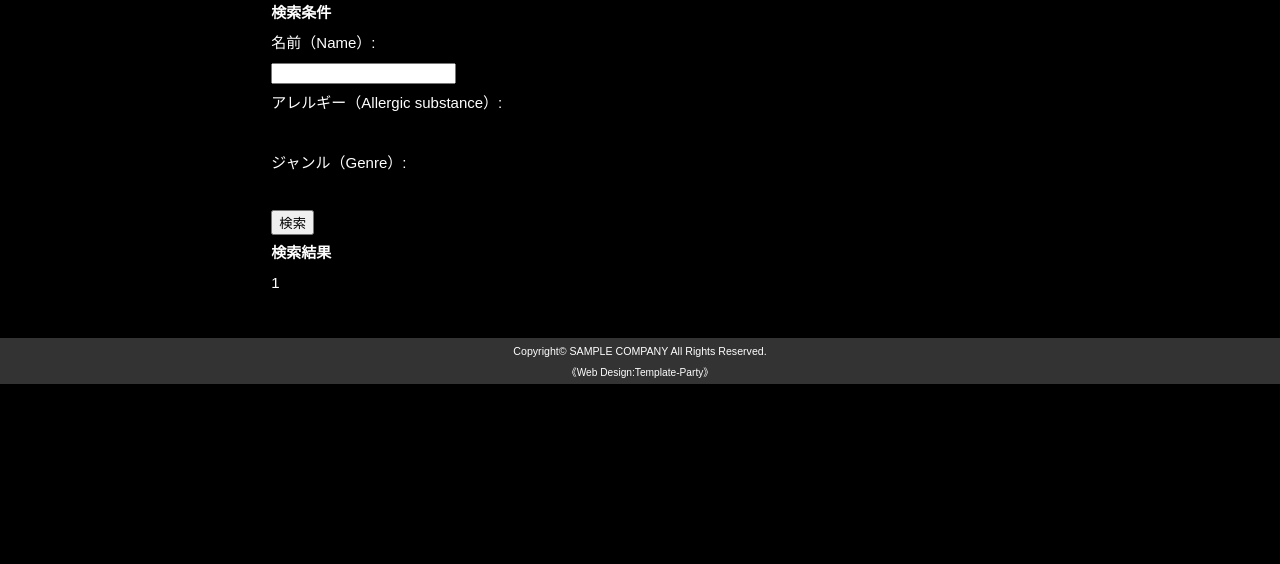
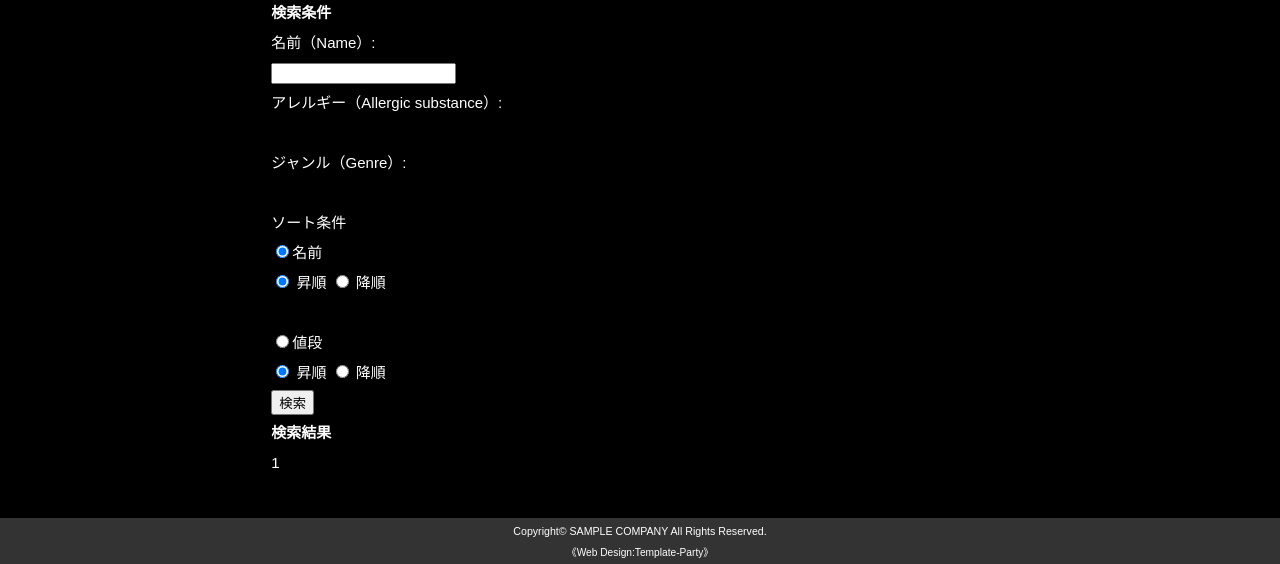
Before and after one commit to aiyama1467/LunchProject, a Django app: page /list/ in a window 1280 px wide. Shown: the part 301-865 px from the top of the page. Before the commit the page ends 685 px from the top, so only its background shows below. Run offline with Django 3.2, Linux system fonts and the light colour scheme; data that the repository does not hold is empty.

Commit message:
メニューをソートできるようにした

```diff
--- a/menu_proposal/views/Menu_CRUD.py
+++ b/menu_proposal/views/Menu_CRUD.py
@@ -71,8 +71,17 @@ class MenuListView(ListView):
         form_value = [
             self.request.POST.get('name', None),
             self.request.POST.getlist('genre'),
-            self.request.POST.getlist('allergy'),
+            self.request.POST.getlist('allergy')
         ]
+
+        if 'order_name' == self.request.POST.get('order'):
+            form_value.append('order_name')
+            form_value.append(self.request.POST.get('order_by_name'))
+
+        if 'order_price' == self.request.POST.get('order'):
+            form_value.append('order_price')
+            form_value.append(self.request.POST.get('order_by_price'))
+
         request.session['form_value'] = form_value
         # 検索時にページネーションに関連したエラーを防ぐ
         self.request.GET = self.request.GET.copy()
@@ -86,8 +95,9 @@ class MenuListView(ListView):
         if 'form_value' in self.request.session:
             form_value = self.request.session['form_value']
             menu = form_value[0]
-        default_data = {'name': name,  # タイトル
-                        }
+        default_data = {
+            'name': name,  # タイトル
+        }
         test_form = MenuSearchForm(initial=default_data)  # 検索フォーム
         context['test_form'] = test_form
         return context
@@ -99,6 +109,9 @@ class MenuListView(ListView):
             menu = form_value[0]
             genres = form_value[1]
             allergies = form_value[2]
+            order_by = form_value[3]
+            order = form_value[4]
+
             # 検索条件
             condition_menu = Q()
             condition_genre = Q()
@@ -109,7 +122,19 @@ class MenuListView(ListView):
                 condition_genre = Q(menu_genre__in=genres)
             if len(allergies) != 0:
                 condition_allergies = ~Q(menu_allergies__in=allergies)
-            return Menu.objects.select_related().filter(condition_menu & condition_genre & condition_allergies)
+
+            if order_by == 'order_name':
+                if order == 'ascend':
+                    return Menu.objects.select_related().filter(condition_menu & condition_genre & condition_allergies).order_by('menu_name')
+                else:
+                    return Menu.objects.select_related().filter(condition_menu & condition_genre & condition_allergies).order_by('menu_name').reverse()
+
+            elif order_by == 'order_price':
+                if order == 'ascend':
+                    return Menu.objects.select_related().filter(condition_menu & condition_genre & condition_allergies).order_by('menu_value')
+                else:
+                    return Menu.objects.select_related().filter(condition_menu & condition_genre & condition_allergies).order_by('menu_value').reverse()
+
         else:
             # 何も返さない
             return Menu.objects.none()
--- a/templates/Menu/list.html
+++ b/templates/Menu/list.html
@@ -15,6 +15,20 @@
     {% endfor %}
     <br>
     {% endfor %}
+
+    <div>
+        <label>ソート条件</label> <br>
+        <input type="radio" name="order" value="order_name" checked><label>名前</label> <br>
+        <input type="radio" name="order_by_name" value="ascend" checked> 昇順
+        <input type="radio" name="order_by_name" value="descend"> 降順
+
+        <br><br>
+
+        <input type="radio" name="order" value="order_price"><label>値段</label> <br>
+        <input type="radio" name="order_by_price" value="ascend" checked> 昇順
+        <input type="radio" name="order_by_price" value="descend"> 降順
+    </div>
+
     <input type="submit" id="button" name="button" value="検索">
 </form>
 <h1>検索結果</h1>
```
